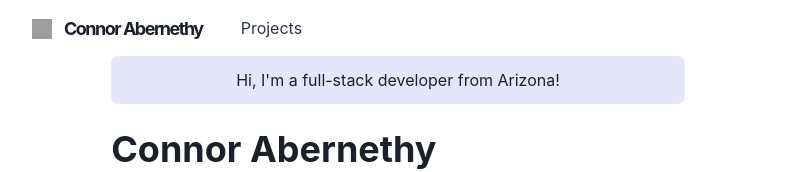
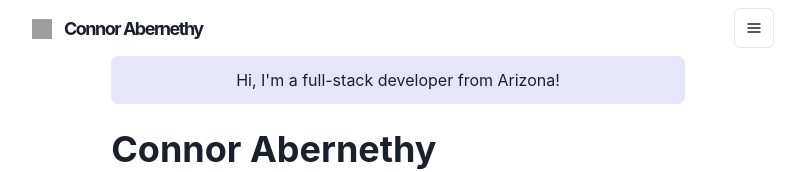
Before and after one commit to connorabernethy/portfolio, a Next.js app: page / in a window 1280 px wide. Shown: the top 172 px of the page, without its empty margins (242-1047 px from the left). Built offline with nearby package versions, Linux system fonts and the light colour scheme; grey boxes are pictures that could not be loaded.

Commit message:
Update navbar menu button and items

```diff
--- a/components/navbar.js
+++ b/components/navbar.js
@@ -14,7 +14,7 @@ import {
     IconButton,
     useColorModeValue
 } from '@chakra-ui/react'
-import { HumburgerIcon } from '@chakra-ui/icons'
+import { HamburgerIcon } from '@chakra-ui/icons'
 
 const LinkItem = ({ href, path, children }) => {
     const active = path === href
@@ -57,10 +57,24 @@ const Navbar = props => {
                 alignItems="center"
                 flexGrow={1}
                 mt={{base: 4, nmd: 0}}>
-                    <LinkItem href="/projects" path={path}>
-                        Projects
-                    </LinkItem>
                 </Stack>
+                <Box flex={1} align="right">
+                    <Box ml={2} display={{base: 'inline-block', md: 'none'}}/>
+                    <Menu>
+                        <MenuButton as={IconButton} icon={<HamburgerIcon/>} variant="outline" aria-label="Options"/>
+                        <MenuList>
+                            <NextLink href="/projects" passHref>
+                                <MenuItem as={Link}>Projects</MenuItem>
+                            </NextLink>
+                            <NextLink href="/about" passHref>
+                                <MenuItem as={Link}>About</MenuItem>
+                            </NextLink>
+                            <NextLink href="/contact" passHref>
+                                <MenuItem as={Link}>Contact</MenuItem>
+                            </NextLink>
+                        </MenuList>
+                    </Menu>
+                </Box>
             </Container>
         </Box>
     )
```
